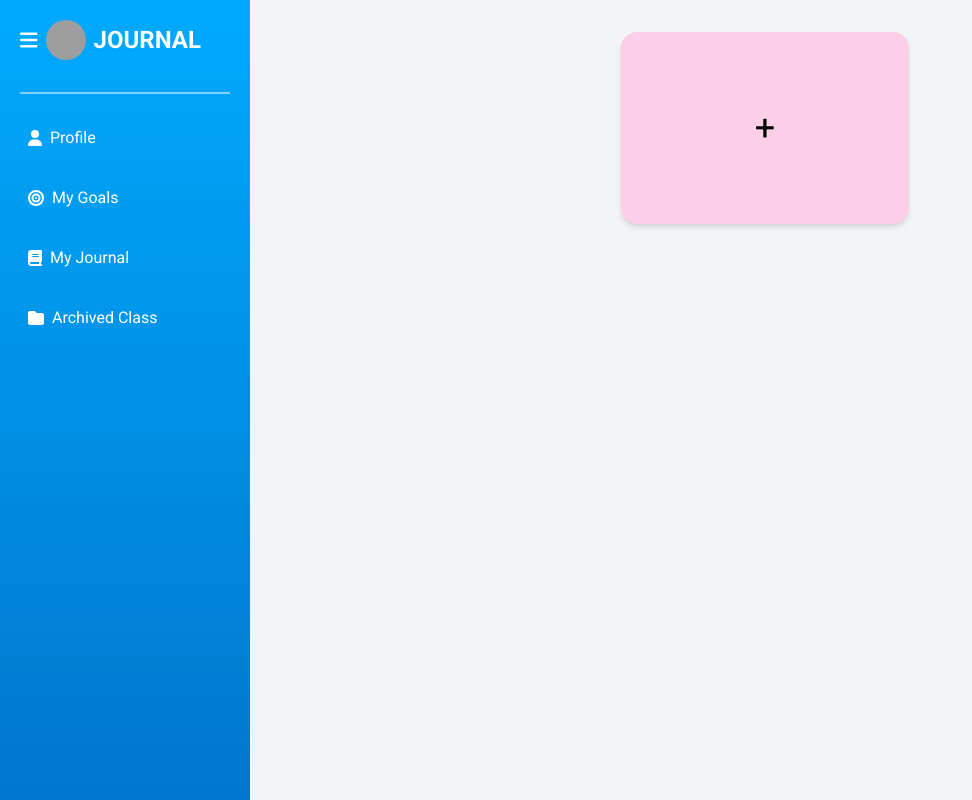
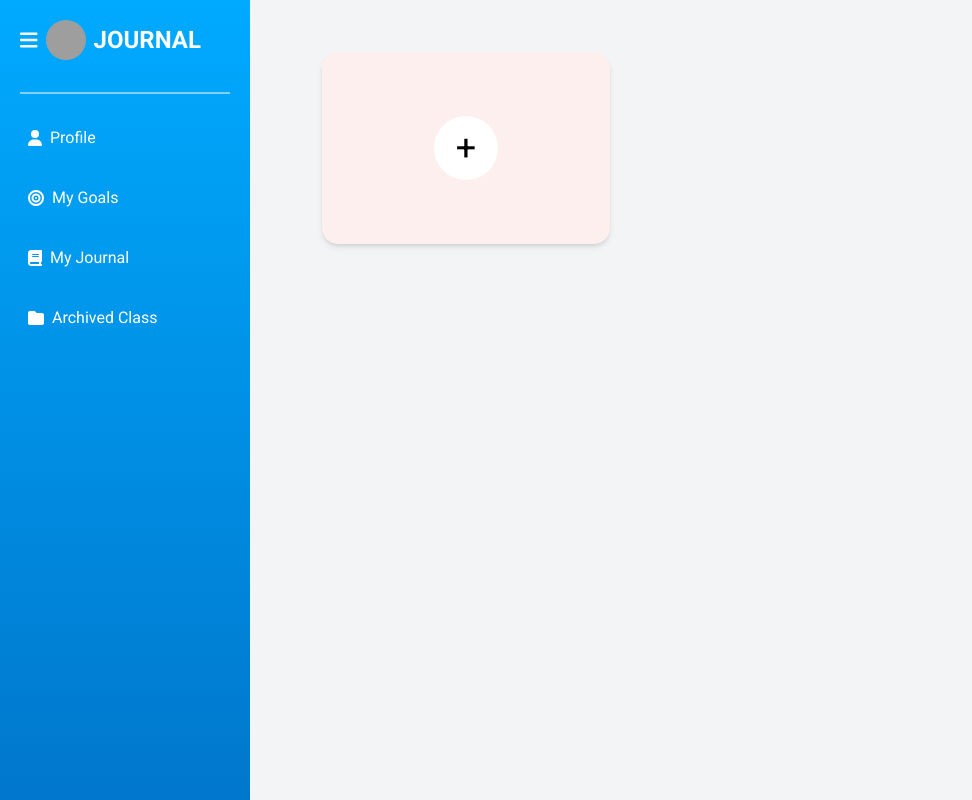
Before and after one commit to TranHoangXuanNguyen/adv_project_FE, a React (Create React App) app: page /weeklist in a window 1280 px wide. Shown: the whole page, without its empty margins (0-972 px from the left). Built offline with nearby package versions, Linux system fonts and the light colour scheme; grey boxes are pictures that could not be loaded.

Commit message:
done UI card weeklist and weekinfor

```diff
--- a/src/pages/student/CardList.jsx
+++ b/src/pages/student/CardList.jsx
@@ -1,22 +1,24 @@
-import React, { useState } from 'react';
-import { Link } from 'react-router-dom';
-import { FontAwesomeIcon } from '@fortawesome/react-fontawesome';
+import React, { useState } from "react";
+import { Link } from "react-router-dom";
+import { FontAwesomeIcon } from "@fortawesome/react-fontawesome";
 import {
   faBars,
   faUser,
   faBullseye,
   faBook,
-  faFolder
-} from '@fortawesome/free-solid-svg-icons';
+  faFolder,
+} from "@fortawesome/free-solid-svg-icons";
 
 const Card = ({ isAddCard, title, startDate, endDate, goals, onAddCard }) => {
   if (isAddCard) {
     return (
       <div
-          className="bg-pink-200 rounded-2xl p-4 shadow-md flex justify-center items-center text-4xl cursor-pointer w-72 h-48"
+        className="bg-[#fdefee] rounded-2xl p-4 shadow-md w-72 h-48 relative cursor-pointer flex justify-center items-center"
         onClick={onAddCard}
       >
-          <span>+</span>
+        <div className="absolute w-16 h-16 bg-white rounded-full flex justify-center items-center">
+          <span className="text-4xl text-#9a7677]">+</span>
+        </div>
       </div>
     );
   }
@@ -25,19 +27,24 @@ const Card = ({ isAddCard, title, startDate, endDate, goals, onAddCard }) => {
     <Link
       to={`/weekinfo/${title}`}
       onClick={() => {
-    localStorage.setItem('selectedCard', JSON.stringify({ title, startDate, endDate, goals }));
+        localStorage.setItem(
+          "selectedCard",
+          JSON.stringify({ title, startDate, endDate, goals })
+        );
       }}
     >
-  <div className="bg-pink-200 rounded-2xl py-1 px-3 shadow-md w-72 h-48 flex flex-col justify-between">
+      <div className="bg-[#fdefee] rounded-2xl py-1 px-3 shadow-md w-72 h-48 flex flex-col justify-between">
         <h3 className="text-lg font-semibold p-0">{title}</h3>
         <hr className="border-t border-black opacity-20" />
-    <p className="text-sm pt-2">Start day: {startDate}</p>
-    <p className="text-sm pb-4">End day: {endDate}</p>
+        <p className="text-md pt-2">Start day: {startDate}</p>
+        <p className="text-md pb-4">End day: {endDate}</p>
         <hr className="border-t border-black opacity-20" />
         <h4 className="text-md font-semibold">Goals</h4>
         <div className="flex flex-col space-y-2">
           {goals.slice(0, 2).map((goal, index) => (
-        <span key={index} className="text-md">{`${index + 1}. ${goal}`}</span>
+            <span key={index} className="text-md">{`${
+              index + 1
+            }. ${goal}`}</span>
           ))}
         </div>
       </div>
@@ -46,10 +53,10 @@ const Card = ({ isAddCard, title, startDate, endDate, goals, onAddCard }) => {
 };
 
 const CardFormModal = ({ onAddNewCard, onCancel }) => {
-  const [title, setTitle] = useState('');
-  const [startDate, setStartDate] = useState('');
-  const [endDate, setEndDate] = useState('');
-  const [goalInput, setGoalInput] = useState('');
+  const [title, setTitle] = useState("");
+  const [startDate, setStartDate] = useState("");
+  const [endDate, setEndDate] = useState("");
+  const [goalInput, setGoalInput] = useState("");
   const [goals, setGoals] = useState([]);
 
   const handleGoalChange = (e) => {
@@ -57,9 +64,9 @@ const CardFormModal = ({ onAddNewCard, onCancel }) => {
   };
 
   const handleAddGoal = () => {
-    if (goalInput.trim() !== '') {
+    if (goalInput.trim() !== "") {
       setGoals([...goals, goalInput]);
-      setGoalInput('');
+      setGoalInput("");
     }
   };
 
@@ -74,7 +81,10 @@ const CardFormModal = ({ onAddNewCard, onCancel }) => {
     <div className="fixed inset-0 flex justify-center items-center bg-gray-800 bg-opacity-50">
       <div className="bg-white p-6 rounded-lg shadow-md w-[734px]">
         <h2 className="text-lg font-semibold mb-4">Add New Week</h2>
-        <form onSubmit={handleSubmit} className="h-full flex flex-col justify-between">
+        <form
+          onSubmit={handleSubmit}
+          className="h-full flex flex-col justify-between"
+        >
           <div className="mb-4">
             <label className="block text-sm font-medium mb-2">Title</label>
             <input
@@ -122,15 +132,18 @@ const CardFormModal = ({ onAddNewCard, onCancel }) => {
                 <button
                   type="button"
                   onClick={handleAddGoal}
-                  className="bg-blue-500 text-white px-3 rounded"
+                  className="bg-blue-500 text-white px-3 py-2 rounded"
                 >
-                  Add Goal
+                  +
                 </button>
               </div>
             </div>
           </div>
           <div className="flex justify-between">
-            <button type="submit" className="bg-blue-500 text-white px-4 py-2 rounded">
+            <button
+              type="submit"
+              className="bg-blue-500 text-white px-4 py-2 rounded"
+            >
               Add
             </button>
             <button
@@ -157,7 +170,7 @@ const CardList = () => {
   };
 
   return (
-    <div className="flex flex-wrap gap-5">
+    <div className=" py-5 pl-10 grid grid-cols-1 sm:grid-cols-2 md:grid-cols-3 gap-5">
       <Card isAddCard onAddCard={() => setShowModal(true)} />
       {cards.map((card, index) => (
         <Card
@@ -181,7 +194,11 @@ const Sidebar = () => (
   <div className="w-[250px] bg-gradient-to-b from-[#00aaff] to-[#0077cc] text-white p-5 flex flex-col">
     <div className="flex items-center mb-5">
       <FontAwesomeIcon icon={faBars} className="text-xl mr-2" />
-      <img src="..src/assets/img/pnlogo.png" alt="Logo" className="w-10 h-10 rounded-full mr-2" />
+      <img
+        src="..src/assets/img/pnlogo.png"
+        alt="Logo"
+        className="w-10 h-10 rounded-full mr-2"
+      />
       <h3 className="text-2xl font-semibold">JOURNAL</h3>
     </div>
     <hr className="border border-white/50 my-3" />
@@ -209,12 +226,11 @@ const WeekList = () => {
   return (
     <div className="flex min-h-screen">
       <Sidebar />
-      <div className="flex-1 p-8 bg-gray-100 flex justify-center">
+      <div className="flex-1 p-8 bg-gray-100 flex">
         <CardList />
       </div>
     </div>
   );
 };
 
-
 export default WeekList;
--- a/src/pages/student/WeekInfor.jsx
+++ b/src/pages/student/WeekInfor.jsx
@@ -1,5 +1,6 @@
 import React from 'react';
 import { useParams } from 'react-router-dom';
+import { useNavigate } from 'react-router-dom';
 import { useEffect, useState } from 'react';
 import { FontAwesomeIcon } from '@fortawesome/react-fontawesome';
 import {
@@ -41,6 +42,7 @@ const Sidebar = () => (
 
 const WeeklyForm = () => {
   const { id } = useParams();
+  const navigate = useNavigate(); // thêm dòng này
   const [weekData, setWeekData] = useState(null);
 
   useEffect(() => {
@@ -58,6 +60,13 @@ const WeeklyForm = () => {
   if (!weekData) return <p>Loading...</p>;
 
   return (
+    <div>
+          <button
+        onClick={() => navigate('/weeklist')}
+        className="inline-block mt-6 px-5 py-2 bg-red-900 text-white rounded hover:bg-red-800 transition mr-4"
+      >
+        Back
+      </button>
     <div className="bg-white rounded-lg shadow-lg p-8 m-12 flex-grow">
       <h4 className="text-lg font-medium">Weekly Information</h4>
       <h2 className="text-2xl text-blue-800 font-bold mt-3">{weekData.title}</h2>
@@ -73,15 +82,22 @@ const WeeklyForm = () => {
           </div>
         ))}
       </div>
+
+      {/* Nút đến trang Journal */}
       <a
         href="#"
-        className="inline-block mt-6 px-5 py-2 bg-red-700 text-white rounded hover:bg-red-800 transition"
+        className="inline-block mt-6 px-5 py-2 bg-red-700 text-white rounded hover:bg-red-800 transition mr-4"
       >
         Go to journal page &rarr;
       </a>
+
+      {/* Nút trở về WeekList */}
+    </div>
+
     </div>
   );
 };
+
 
 const WeekInfor = () => (
   <div className="flex h-screen">
--- a/src/routes/studentRoutes.jsx
+++ b/src/routes/studentRoutes.jsx
@@ -1,6 +1,5 @@
 // import PublicLayout from '../layouts/PublicLayout';
 import Home from '../pages/Home';
-import About from '../pages/About';
 import WeekInfor from '../pages/student/WeekInfor';
 import WeekList from '../pages/student/CardList';
 import Goal from '../pages/student/GoalTable';
@@ -10,7 +9,6 @@ const studentRoutes = {
 //   element: <PublicLayout />,
   children: [
     { index: true, element: <Home /> },
-    { path: 'about', element: <About /> },
     { path:"weekinfo/:id", element:<WeekInfor /> },
     { path: 'weeklist', element: <WeekList /> },
     { path: 'Goal', element: <Goal /> },
```
Lines whose indentation alone changed are shown as unchanged.
